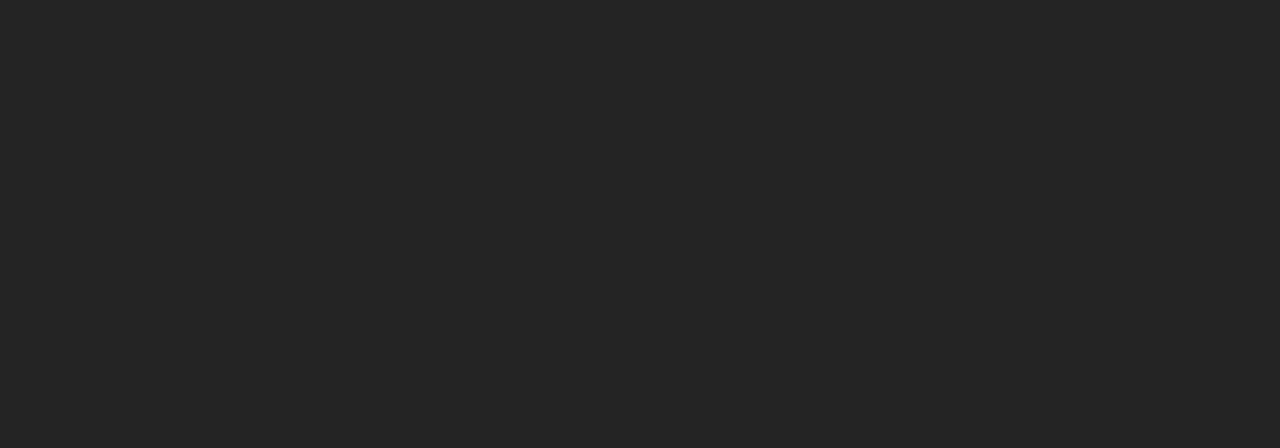
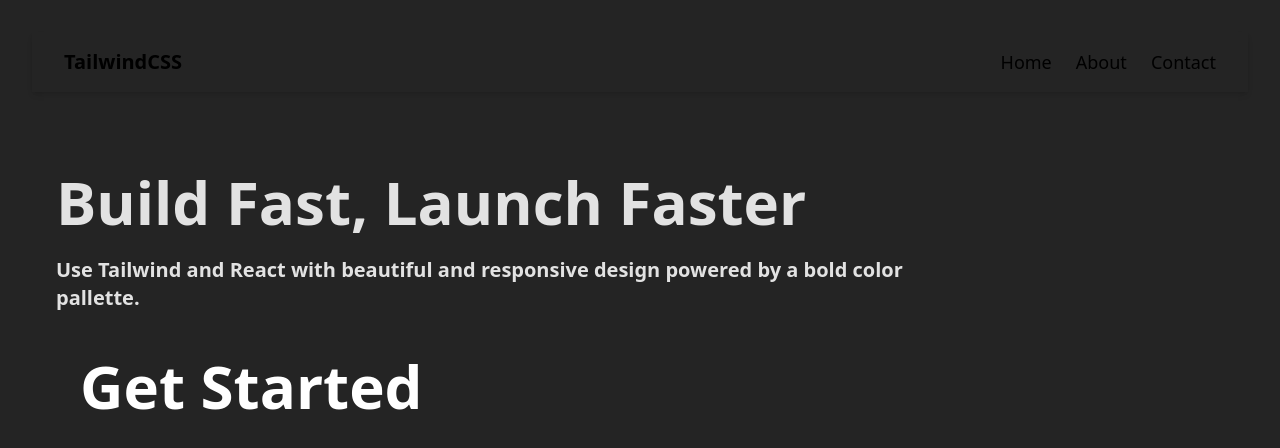
Before and after one commit to uprighted-learners/ptsb_dec_2024_REACT, a React (Vite) app in the folder styling-libraries/tailwind-daisyui/: page / in a window 1280 px wide. Shown: the top 448 px of the page. Built offline with nearby package versions, Linux system fonts and the light colour scheme.

Commit message:
adding section

```diff
--- a/styling-libraries/tailwind-daisyui/src/components/TailwindCSS.jsx
+++ b/styling-libraries/tailwind-daisyui/src/components/TailwindCSS.jsx
@@ -1,11 +1,45 @@
-import React from "react";
+import React, { useState } from "react";
 
 const TailwindCSS = () => {
+  const [navOpen, setNavOpen] = useState(false);
   return (
     <>
       {/* <h1 className="text-3xl font-bold underline text-purple-800">TailwindCSS!</h1> */}
 
-      <nav></nav>
+      <nav className="bg-primary text-black px-4 shadow-md sticky top-0 z-50 py-4">
+        <div className="flex items-center justify-between max-w-6xl mx-auto ">
+          <div className="text-xl font-bold">TailwindCSS</div>
+          <div className="md:hidden">
+            <button onClick={() => setNavOpen((prev) => !prev)}>☰</button>
+          </div>
+
+          {/* Desktop Menu */}
+          <ul className="hidden md:flex space-x-6 text-lg">
+            <li className="hover:text-accent cursor-pointer">Home</li>
+            <li className="hover:text-accent cursor-pointer">About</li>
+            <li className="hover:text-accent cursor-pointer">Contact</li>
+          </ul>
+        </div>
+
+        {/* Mobile Menu */}
+        {navOpen && (
+          <div className="md:hidden bg-primary mt-2 rounded shadow-lg animate-slideDown origin-top">
+            <ul className="flex flex-col space-y-3 px-6 py-4 text-lg">
+              <li className="hover:text-accent cursor-pointer">Home</li>
+              <li className="hover:text-accent cursor-pointer">About</li>
+              <li className="hover:text-accent cursor-pointer">Contact</li>
+            </ul>
+          </div>
+        )}
+      </nav>
+
+      <section className="bg-accent text-base px-6 py-20 text-center md:text-left">
+        <div className="max-w-4xl md:text-6xl font-bold mb-6">
+            <h1 className="text-4xl md:text-6xl font-bold mb-6">Build Fast, Launch Faster</h1>
+            <p className="text-xl mb-8">Use Tailwind and React with beautiful and responsive design powered by a bold color pallette. </p>
+            <button className="bg-accent hover:bg-[#780000] text-white px-6 py-3 rounded-lg font-semibold">Get Started</button>
+        </div>
+      </section>
     </>
   );
 };
```
